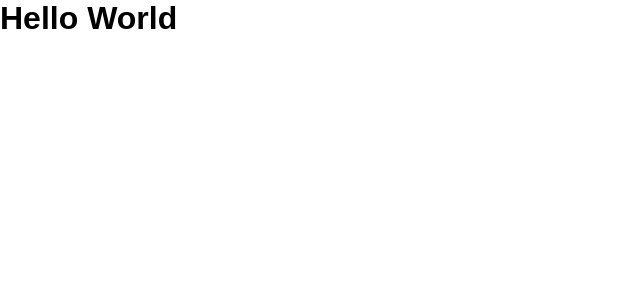
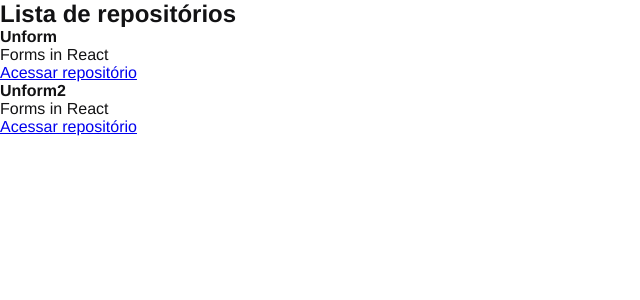
Before and after one commit to Jeffgss/ignite-trilha-reactjs, a React app: page / in a window 1280 px wide. Shown: the top 300 px of the page, without its empty margins (0-640 px from the left). Built offline with nearby package versions, Linux system fonts and the light colour scheme.

Commit message:
first react component

```diff
--- a/src/App.jsx
+++ b/src/App.jsx
@@ -1,5 +1,6 @@
+import { RepositoryList } from "./components/RepositoryList";
 import "./styles/global.scss";
 
 export function App() {
-  return <h1>Hello World</h1>;
+  return <RepositoryList />;
 }
--- /dev/null
+++ b/src/components/RepositoryList.jsx
@@ -0,0 +1,22 @@
+const repositoryName = "Unform";
+
+export function RepositoryList() {
+  return (
+    <section className="repository-list">
+      <h1>Lista de repositórios</h1>
+
+      <ul>
+        <li>
+          <strong>{repositoryName}</strong>
+          <p>Forms in React</p>
+          <a href="#">Acessar repositório</a>
+        </li>
+        <li>
+          <strong>Unform2</strong>
+          <p>Forms in React</p>
+          <a href="#">Acessar repositório</a>
+        </li>
+      </ul>
+    </section>
+  );
+}
--- a/src/styles/global.scss
+++ b/src/styles/global.scss
@@ -5,5 +5,6 @@
 }
 
 body {
-  font-family: "Arial", "Helvetica", "sans-serif";
+  font: 16px "Helvetica Neue", "Arial", "sans-serif";
+  color: #121214;
 }
```
